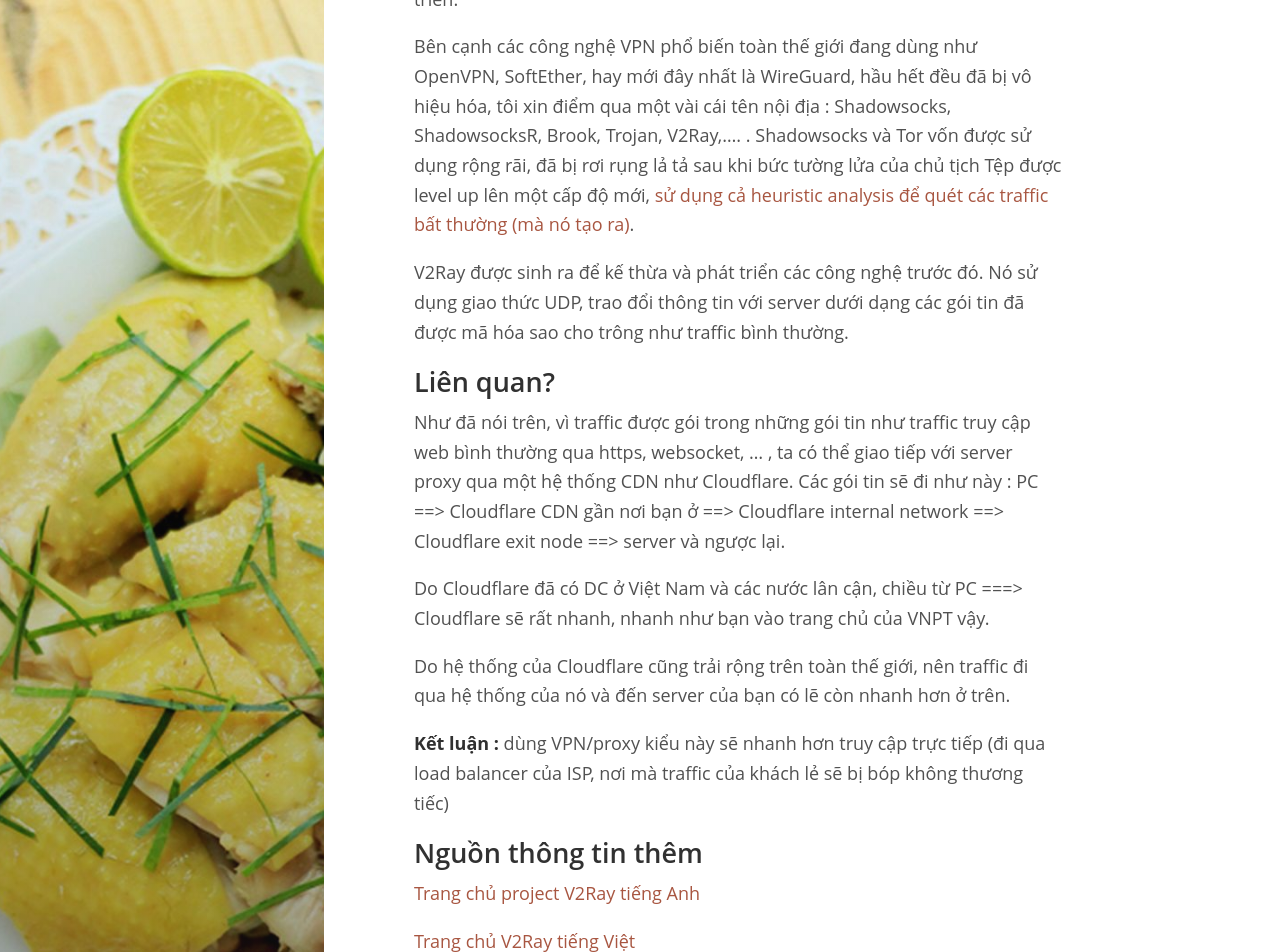
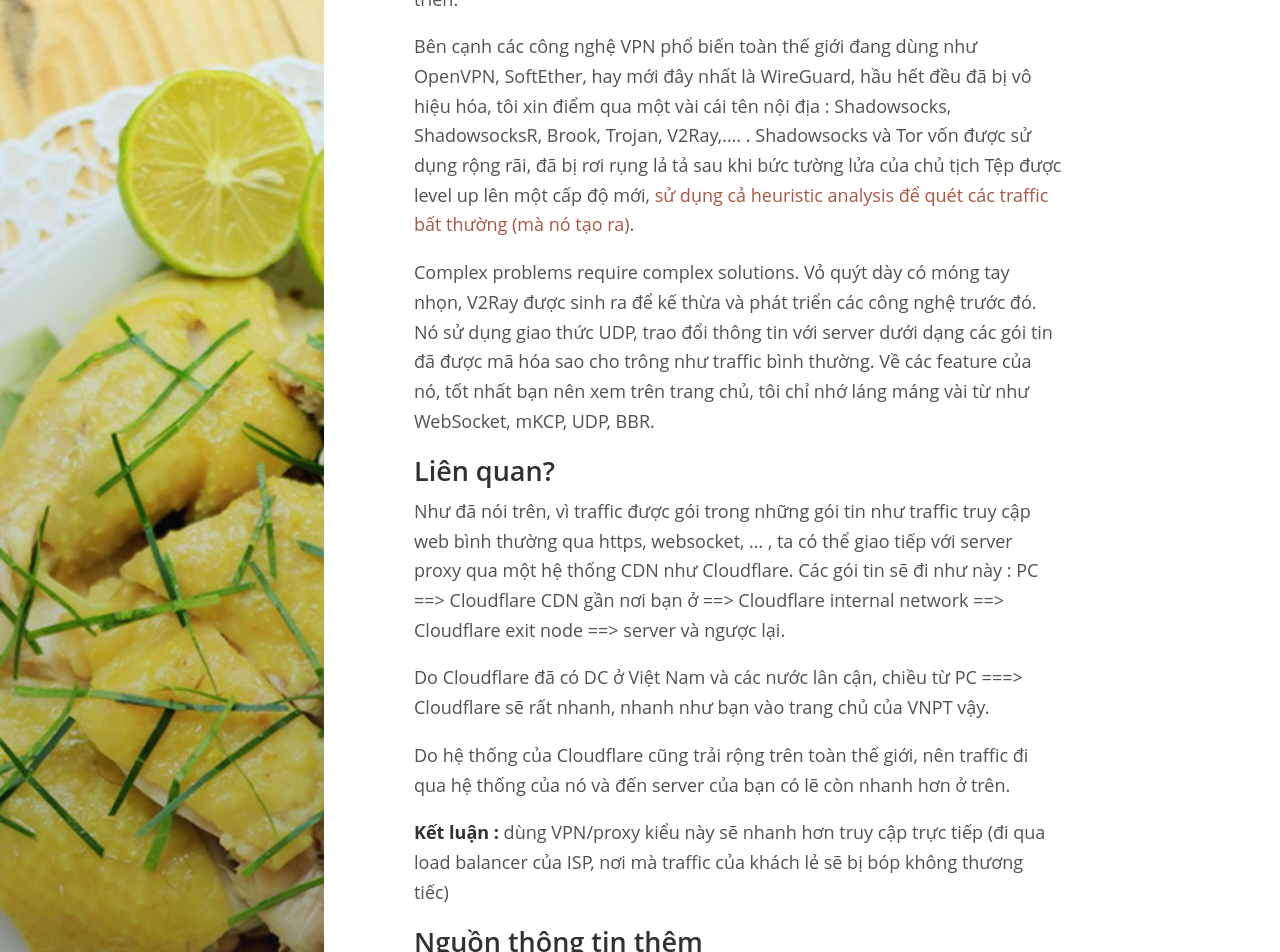
Before and after one commit to thit-ga-luoc/thitgaluoc.github.io, a Jekyll site: the page built from _posts/2020-05-26-Vuot-qua-bao-mang.md, in a window 1280 px wide and 1400 px high, scrolled down 705 px. Shown: the top 952 px of the window. Built offline with Jekyll 4.4.1, drawn with Linux system fonts in a browser that asks for light colours; some of the changed text lies outside the part shown.

Commit message:
Update 2020-05-26-Vuot-qua-bao-mang.md

```diff
--- a/_posts/2020-05-26-Vuot-qua-bao-mang.md
+++ b/_posts/2020-05-26-Vuot-qua-bao-mang.md
@@ -15,7 +15,8 @@ Hôm nay tôi xin giới thiệu với anh em một công nghệ proxy cũng mơ
 
 Bên cạnh các công nghệ VPN phổ biến toàn thế giới đang dùng như OpenVPN, SoftEther, hay mới đây nhất là WireGuard, hầu hết đều đã bị vô hiệu hóa, tôi xin điểm qua một vài cái tên nội địa : Shadowsocks, ShadowsocksR, Brook, Trojan, V2Ray,.... . Shadowsocks và Tor vốn được sử dụng rộng rãi, đã bị rơi rụng lả tả sau khi bức tường lửa của chủ tịch Tệp được level up lên một cấp độ mới, [sử dụng cả heuristic analysis để quét các traffic bất thường (mà nó tạo ra)](https://conferences.sigcomm.org/imc/2015/papers/p445.pdf).
 
-V2Ray được sinh ra để kế thừa và phát triển các công nghệ trước đó. Nó sử dụng giao thức UDP, trao đổi thông tin với server dưới dạng các gói tin đã được mã hóa sao cho trông như traffic bình thường.
+Complex problems require complex solutions. Vỏ quýt dày có móng tay nhọn, V2Ray được sinh ra để kế thừa và phát triển các công nghệ trước đó. Nó sử dụng giao thức UDP, trao đổi thông tin với server dưới dạng các gói tin đã được mã hóa sao cho trông như traffic bình thường. Về các feature của nó, tốt nhất bạn nên xem trên trang chủ, tôi chỉ nhớ láng máng vài từ như WebSocket, mKCP, UDP, BBR.
+
 
 ## Liên quan?
 
```
Also changed, not shown: other parts of _posts/2020-05-26-Vuot-qua-bao-mang.md (+7 -0 lines).
